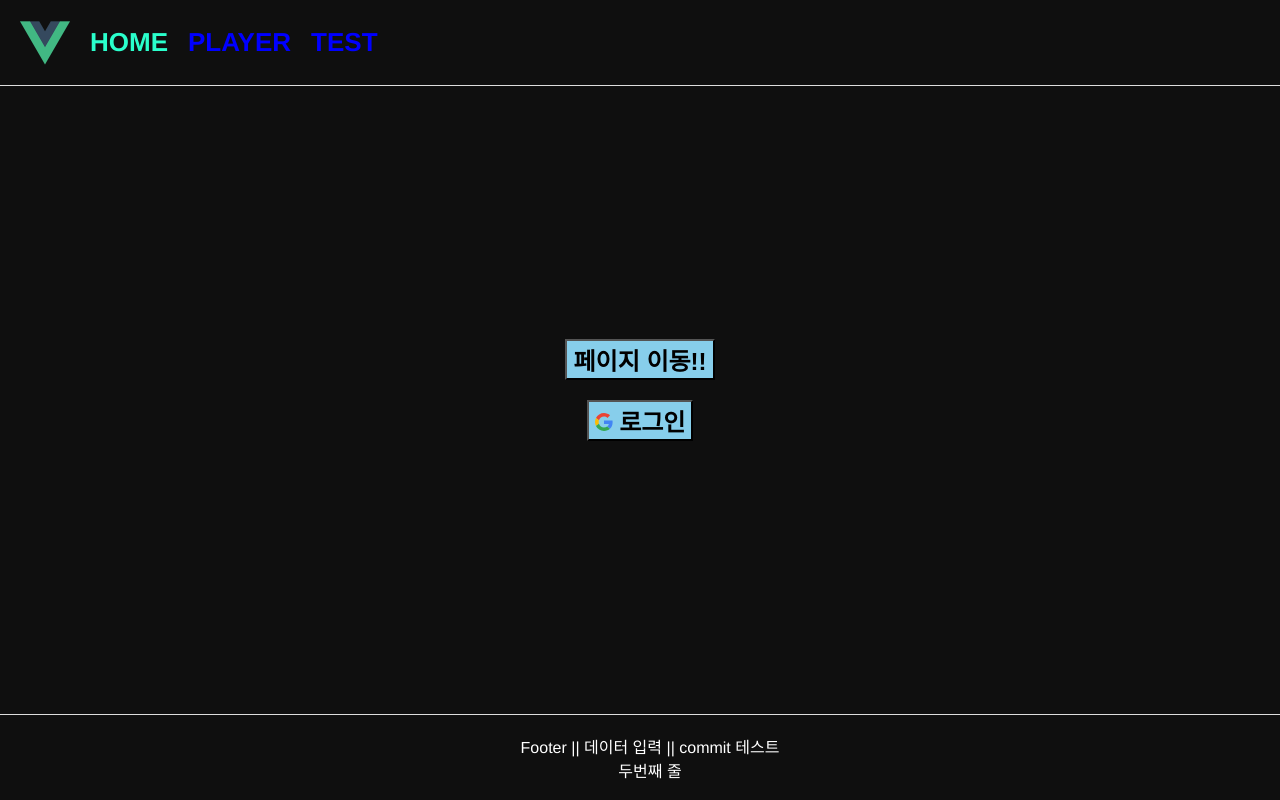
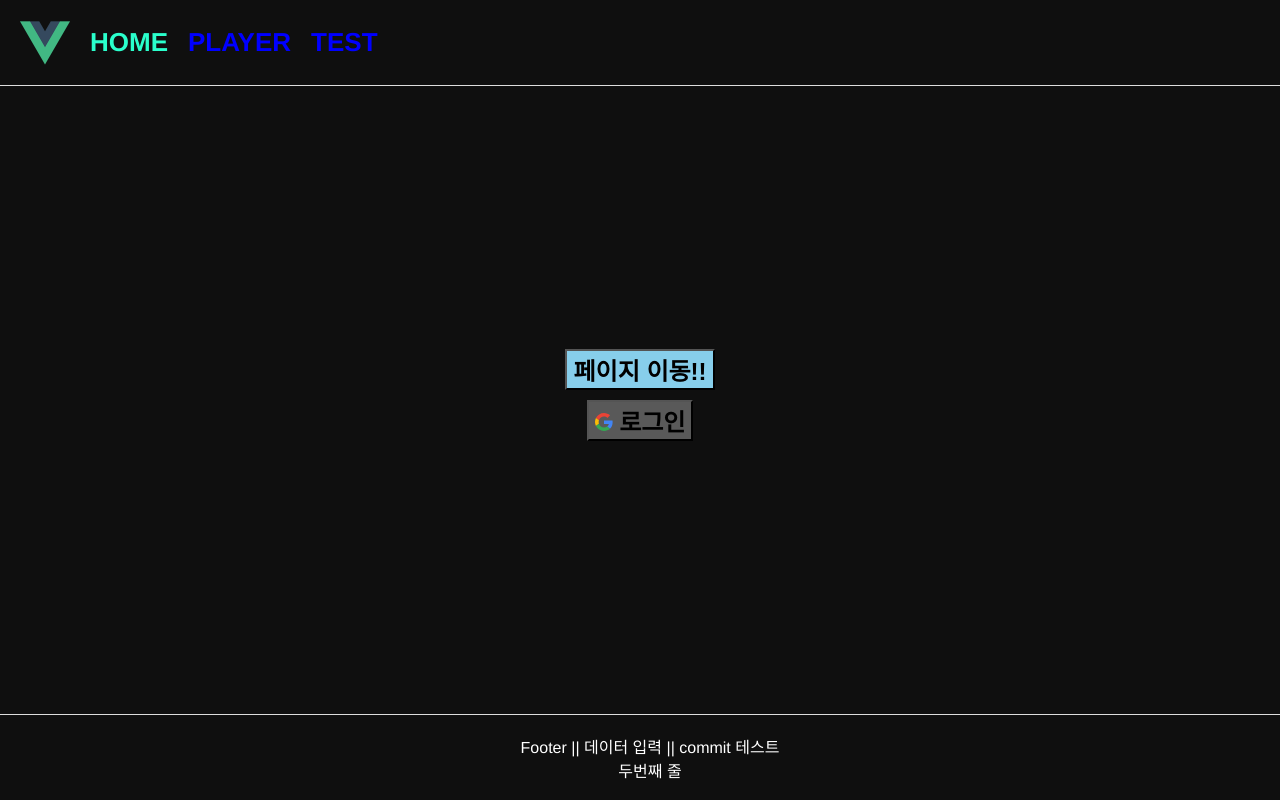
Before and after one commit to hwany0919/vueTest, a Vue app: page / in a window 1280 px wide. Built offline with nearby package versions, Linux system fonts and the light colour scheme.

Commit message:
[Dev] Google Login test

```diff
--- /dev/null
+++ b/src/components/SnsLogin.vue
@@ -0,0 +1,41 @@
+<template>
+  <div class="snsLogin">
+    <button @click="snsLogin">
+      <svg version="1.1" xmlns="http://www.w3.org/2000/svg" width="18px" height="18px" viewBox="0 0 48 48" class="abcRioButtonSvg">
+        <g>
+          <path fill="#EA4335" d="M24 9.5c3.54 0 6.71 1.22 9.21 3.6l6.85-6.85C35.9 2.38 30.47 0 24 0 14.62 0 6.51 5.38 2.56 13.22l7.98 6.19C12.43 13.72 17.74 9.5 24 9.5z"></path>
+          <path fill="#4285F4" d="M46.98 24.55c0-1.57-.15-3.09-.38-4.55H24v9.02h12.94c-.58 2.96-2.26 5.48-4.78 7.18l7.73 6c4.51-4.18 7.09-10.36 7.09-17.65z"></path>
+          <path fill="#FBBC05" d="M10.53 28.59c-.48-1.45-.76-2.99-.76-4.59s.27-3.14.76-4.59l-7.98-6.19C.92 16.46 0 20.12 0 24c0 3.88.92 7.54 2.56 10.78l7.97-6.19z"></path>
+          <path fill="#34A853" d="M24 48c6.48 0 11.93-2.13 15.89-5.81l-7.73-6c-2.15 1.45-4.92 2.3-8.16 2.3-6.26 0-11.57-4.22-13.47-9.91l-7.98 6.19C6.51 42.62 14.62 48 24 48z"></path>
+          <path fill="none" d="M0 0h48v48H0z"></path>
+        </g>
+      </svg>
+      로그인
+    </button>
+  </div>
+</template>
+
+<script>
+export default {
+  methods: {
+    snsLogin() {
+      const clientId = "357010407900-c7l74rdcutoo87g0lo6us5mpl9nnq65l.apps.googleusercontent.com"
+      const scope = "https://www.googleapis.com/auth/userinfo.email"
+      const redirectUri = "http://localhost:8080/oauth"
+      const oauthUrl = `https://accounts.google.com/o/oauth2/v2/auth?client_id=${clientId}&scope=${scope}&redirect_uri=${redirectUri}&response_type=code`
+      location.href = oauthUrl;
+    }
+  }
+}
+</script>
+
+<style lang="less">
+.snsLogin {
+  > button {
+    background-color: #595959;
+    font-size: 24px;
+    font-weight: bold;
+    cursor: pointer;
+  }
+}
+</style>
--- a/src/views/HomeView.vue
+++ b/src/views/HomeView.vue
@@ -2,24 +2,16 @@
   <div class="home">
     <div class="btnDiv">
       <button @click="movePage">페이지 이동!!</button>
-      <button @click="snsLogin">
-        <svg version="1.1" xmlns="http://www.w3.org/2000/svg" width="18px" height="18px" viewBox="0 0 48 48" class="abcRioButtonSvg">
-          <g>
-            <path fill="#EA4335" d="M24 9.5c3.54 0 6.71 1.22 9.21 3.6l6.85-6.85C35.9 2.38 30.47 0 24 0 14.62 0 6.51 5.38 2.56 13.22l7.98 6.19C12.43 13.72 17.74 9.5 24 9.5z"></path>
-            <path fill="#4285F4" d="M46.98 24.55c0-1.57-.15-3.09-.38-4.55H24v9.02h12.94c-.58 2.96-2.26 5.48-4.78 7.18l7.73 6c4.51-4.18 7.09-10.36 7.09-17.65z"></path>
-            <path fill="#FBBC05" d="M10.53 28.59c-.48-1.45-.76-2.99-.76-4.59s.27-3.14.76-4.59l-7.98-6.19C.92 16.46 0 20.12 0 24c0 3.88.92 7.54 2.56 10.78l7.97-6.19z"></path>
-            <path fill="#34A853" d="M24 48c6.48 0 11.93-2.13 15.89-5.81l-7.73-6c-2.15 1.45-4.92 2.3-8.16 2.3-6.26 0-11.57-4.22-13.47-9.91l-7.98 6.19C6.51 42.62 14.62 48 24 48z"></path>
-            <path fill="none" d="M0 0h48v48H0z"></path>
-          </g>
-        </svg>
-        로그인
-      </button>
+      <sns-login></sns-login>
     </div>
   </div>
 </template>
 
 <script>
 export default {
+  components: {
+    snsLogin: () => import("@/components/SnsLogin")
+  },
   computed: {
     checkNames() {
       return (this.checkedNames.length > 0) ? this.checkedNames : "None";
@@ -37,13 +29,6 @@ export default {
     movePage() {
       // window.open("https://www.spotvnow.co.kr");
       window.open("http://localhost:9090");
-    },
-    snsLogin() {
-      const clientId = "357010407900-c7l74rdcutoo87g0lo6us5mpl9nnq65l.apps.googleusercontent.com"
-      const scope = "https://www.googleapis.com/auth/userinfo.email"
-      const redirectUri = "http://localhost:8080/oauth"
-      const oauthUrl = `https://accounts.google.com/o/oauth2/v2/auth?client_id=${clientId}&scope=${scope}&redirect_uri=${redirectUri}&response_type=code`
-      location.href = oauthUrl;
     }
   }
 }
--- a/vue.config.js
+++ b/vue.config.js
@@ -11,12 +11,22 @@ console.log("base_url :: ", process.env.BASE_URL, " /// version :: ", version);
 
 module.exports = {
   lintOnSave: false,
+  devServer: {
+    proxy: {
+      "/api": {
+        target: "http://localhost:9090"
+      }
+    }
+  },
   configureWebpack: config => {
+    // console.log("config :: ", config);
     if (isEnv) {
       console.log("vue config js build-prd production!!!");
     } else {
-      console.log("vue config js build-dev development!!!");
+      console.log("vue config js build-dev development!!!", config.output.publicPath);
+      config.output.publicPath = "/";
     }
+
     // optimization: {
     //   splitChunks: {
     //     chunks: 'async',
```
